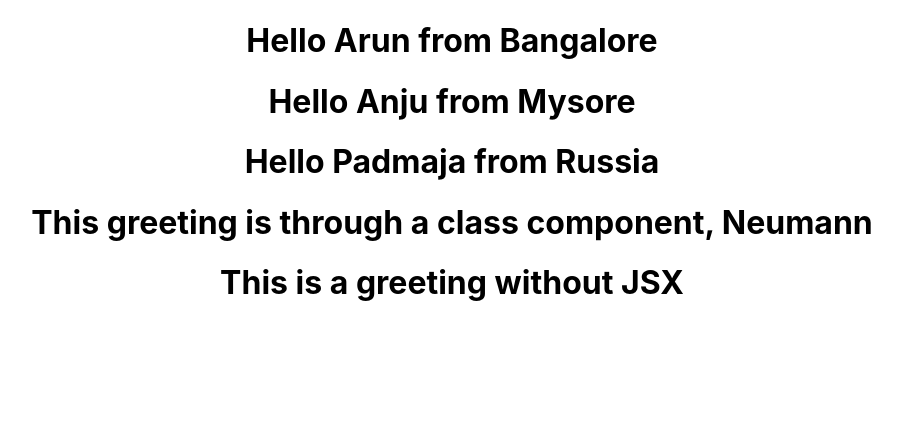
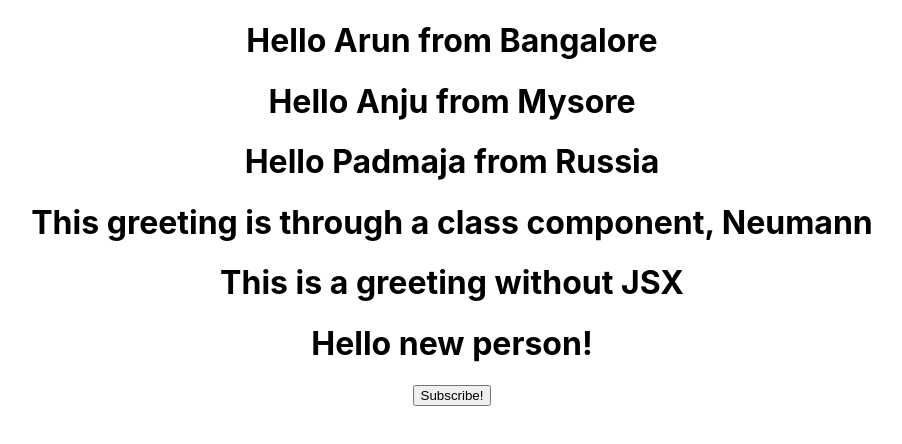
Before and after one commit to ShekarArun/hello-world-react, a React (Create React App) app: page / in a window 1280 px wide. Shown: the top 444 px of the page, without its empty margins (188-1090 px from the left). Built offline with nearby package versions, Linux system fonts and the light colour scheme.

Commit message:
feat: Add state management

```diff
--- a/src/App.js
+++ b/src/App.js
@@ -2,6 +2,7 @@ import './App.css'
 import Greet from './components/Greet'
 import Welcome from './components/Welcome'
 import GreetWithoutJSX from './components/GreetWithoutJSX'
+import StateHandlingMessage from './components/StateHandlingMessage'
 
 function App () {
   return (
@@ -11,6 +12,7 @@ function App () {
       <Greet name='Padmaja' location='Russia' />
       <Welcome name='Neumann' />
       <GreetWithoutJSX />
+      <StateHandlingMessage />
     </div>
   )
 }
--- /dev/null
+++ b/src/components/StateHandlingMessage.js
@@ -0,0 +1,23 @@
+import React, { Component } from 'react'
+
+class StateHandlingMessage extends Component {
+  constructor() {
+    super()
+    this.state = { message: 'Hello new person!' }
+  }
+
+  changeMessage() {
+    this.setState({message: 'Thank you for subscribing! :)'})
+  }
+
+  render () {
+    return (
+      <div>
+        <h1>{this.state.message}</h1>
+        <button onClick={() => this.changeMessage()}>Subscribe!</button>
+      </div>
+    )
+  }
+}
+
+export default StateHandlingMessage
```
